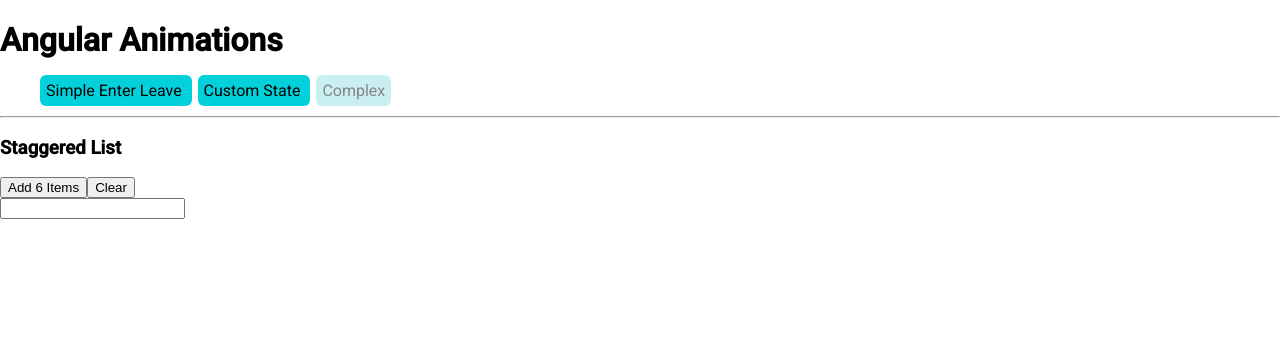
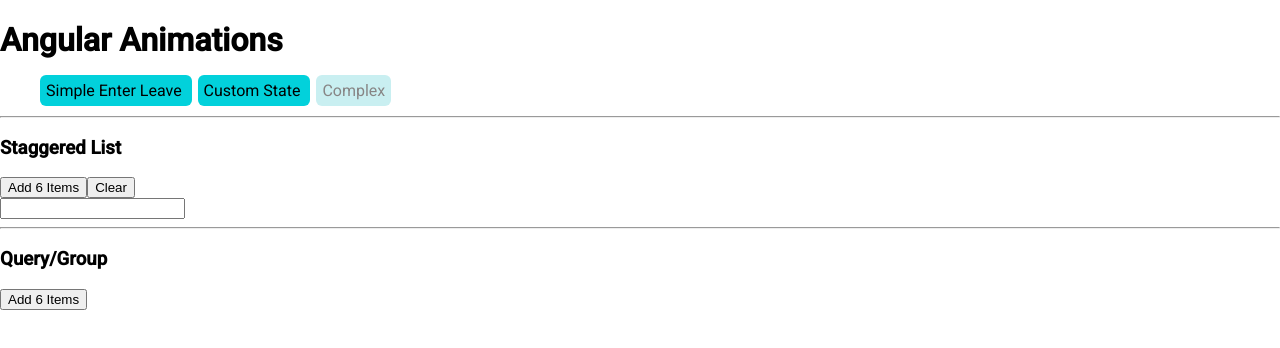
Before and after one commit to ananthanunni/ng-animations, an Angular app: page / in a window 1280 px wide. Both pictures are taken after a click on the item "Complex". Shown: the top 348 px of the page. Built offline with nearby package versions, Linux system fonts and the light colour scheme.

Commit message:
2 files modified, 3 added

```diff
--- a/src/app.module.ts
+++ b/src/app.module.ts
@@ -3,6 +3,7 @@
 import { BrowserAnimationsModule } from '@angular/platform-browser/animations';
 import { AppComponent } from './components/app/app.component';
 import { ComplexContainerComponent } from './components/complex-container/complex-container.component';
+import { QueryGroupComplexComponent } from './components/complex-container/query-group-complex/query-group-complex.component';
 import { StaggeredListComponent } from './components/complex-container/staggered-list/staggered-list.component';
 import { CardTransitionsComponent } from './components/custom-state-container/card-transitions/card-transitions.component';
 import { CustomStateContainerComponent } from './components/custom-state-container/custom-state-container.component';
@@ -19,6 +20,7 @@
     TrafficLightsComponent,
     ComplexContainerComponent,
     StaggeredListComponent,
+    QueryGroupComplexComponent,
   ],
   bootstrap: [AppComponent],
 })
--- a/src/components/complex-container/complex-container.component.html
+++ b/src/components/complex-container/complex-container.component.html
@@ -1,2 +1,5 @@
 <h3>Staggered List</h3>
 <app-staggered-list></app-staggered-list>
+<hr />
+<h3>Query/Group</h3>
+<app-query-group-complex></app-query-group-complex>
--- /dev/null
+++ b/src/components/complex-container/query-group-complex/query-group-complex.component.html
@@ -0,0 +1,3 @@
+<input type="button" value="Add 6 Items" (click)="appendElements()" />
+<div [@animatedList]="elements.length">
+</div>
--- /dev/null
+++ b/src/components/complex-container/query-group-complex/query-group-complex.component.ts
@@ -0,0 +1,26 @@
+import { query, trigger } from '@angular/animations';
+import { Component, OnInit } from '@angular/core';
+
+@Component({
+  selector: 'app-query-group-complex',
+  templateUrl: './query-group-complex.component.html',
+  styleUrls: ['./query-group-complex.component.css'],
+  animations: [
+    trigger('animatedList', [
+      //query(:)
+    ]),
+  ],
+})
+export class QueryGroupComplexComponent {
+  elements: number[] = [];
+
+  appendElements() {
+    const lastElement =
+      this.elements.length > 0 ? this.elements[this.elements.length - 1] : 0;
+
+    const newElements: number[] = Array(6)
+      .fill(1)
+      .map((_, index) => lastElement + 1 + index);
+    this.elements.push(...newElements);
+  }
+}
```
Also changed, not shown: src/components/complex-container/query-group-complex/query-group-complex.component.css (added).
